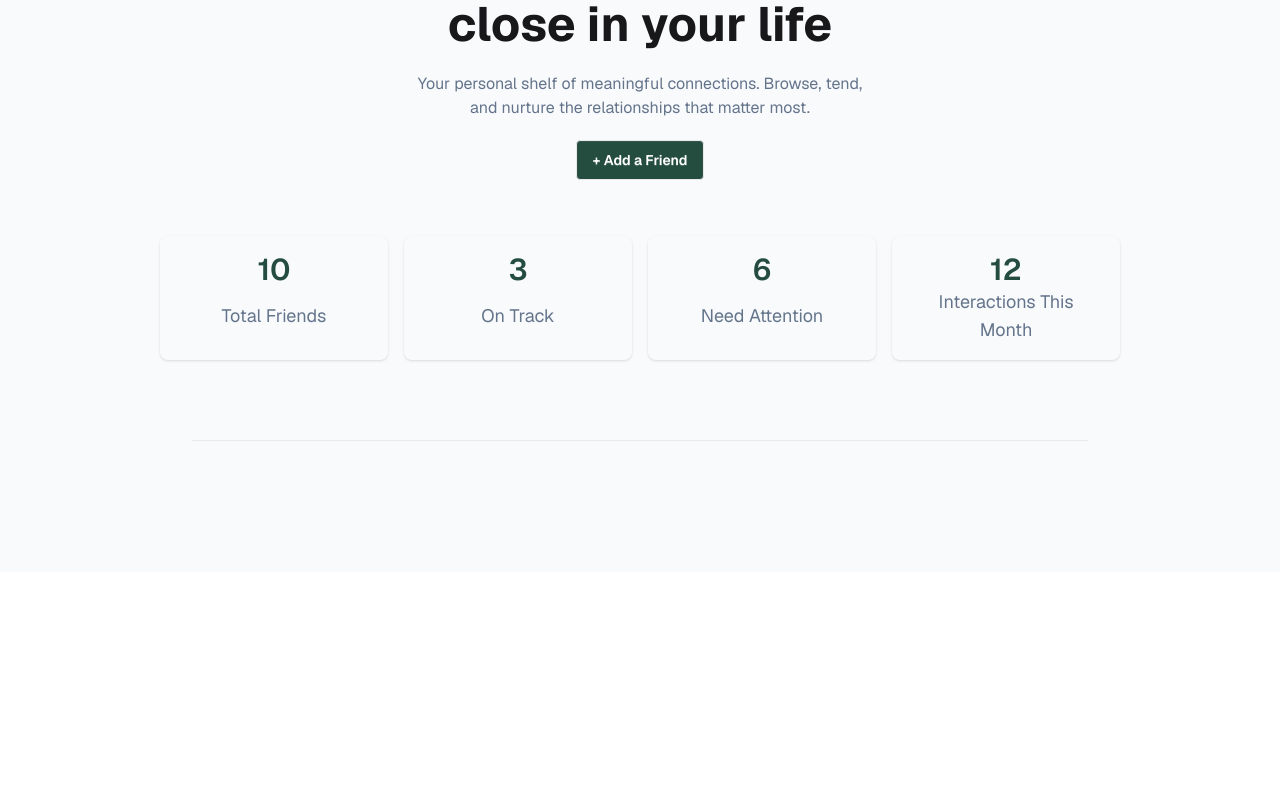
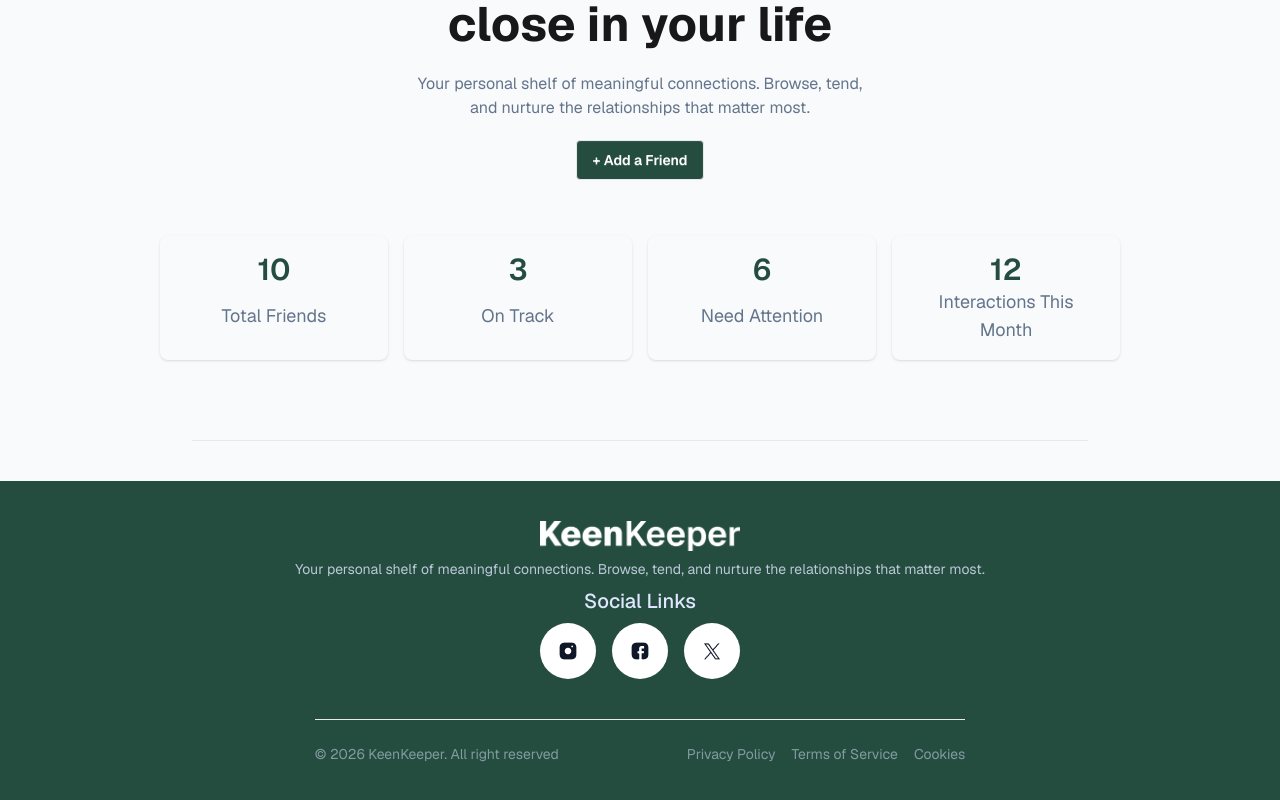
Before and after one commit to sagorteasc/PH-Assignment-07, a Next.js app: page / in a window 1280 px wide. Shown: the part 228-1028 px from the top of the page. Before the commit the page ends 800 px from the top, so only its background shows below. Built offline with nearby package versions, Linux system fonts and the light colour scheme.

Commit message:
add footer section

```diff
--- a/package.json
+++ b/package.json
@@ -9,9 +9,11 @@
     "lint": "eslint"
   },
   "dependencies": {
+    "lucide-react": "^1.8.0",
     "next": "16.2.3",
     "react": "19.2.4",
-    "react-dom": "19.2.4"
+    "react-dom": "19.2.4",
+    "react-icons": "^5.6.0"
   },
   "devDependencies": {
     "@tailwindcss/postcss": "^4",
--- a/src/app/layout.js
+++ b/src/app/layout.js
@@ -1,6 +1,7 @@
 import { Geist } from "next/font/google";
 import "./globals.css";
 import Navbar from "@/components/Navbar/Navbar";
+import Footer from "@/components/Footer/Footer";
 
 const geistSans = Geist({
   variable: "--font-geist-sans",
@@ -22,6 +23,7 @@ export default function RootLayout({ children }) {
       <body className={`${geistSans.className} min-h-full flex flex-col bg-[#F8FAFC]`}>
         <Navbar />
         {children}
+        <Footer />
       </body>
     </html>
   );
--- /dev/null
+++ b/src/components/Footer/Footer.jsx
@@ -0,0 +1,70 @@
+import Image from "next/image";
+import { FaInstagram } from "react-icons/fa6";
+
+const Footer = () => {
+    return (
+        <div className="bg-[#244D3F]">
+            <footer className="footer footer-horizontal footer-center text-primary-content py-10">
+                <div>
+                    <Image
+                        src={"/assets/logo-xl.png"}
+                        alt="Footer logo"
+                        width={200}
+                        height={200}
+                    />
+                    <p className="opacity-80">Your personal shelf of meaningful connections. Browse, tend, and nurture the relationships that matter most.</p>
+
+                    <nav>
+                        <h3 className="font-medium text-xl mb-2">Social Links</h3>
+                        <div className="grid grid-flow-col gap-4">
+                            <div className="bg-white w-fit rounded-full p-2">
+                                <Image
+                                    className="w-fit"
+                                    src="/assets/instagram.png"
+                                    alt="Facebook Logo"
+                                    width={30}
+                                    height={30}
+                                />
+                            </div>
+                            <div className="bg-white w-fit rounded-full p-2">
+                                <Image
+                                    className="w-fit"
+                                    src="/assets/facebook.png"
+                                    alt="Facebook Logo"
+                                    width={30}
+                                    height={30}
+                                />
+                            </div>
+                            <div className="bg-white w-fit rounded-full p-2">
+                                <Image
+                                    className="w-fit"
+                                    src="/assets/twitter.png"
+                                    alt="Facebook Logo"
+                                    width={30}
+                                    height={30}
+                                />
+                            </div>
+                        </div>
+                    </nav>
+                </div>
+
+                <div className="border-t border-[#E9E9E9]">
+                    <div className="pt-6 flex flex-col md:flex-row gap-4 md:gap-32 justify-between">
+                        <p className="opacity-50">© {new Date().getFullYear()} KeenKeeper. All right reserved</p>
+
+                        <div>
+                            <ul className="opacity-50 flex gap-4 items-center">
+                                <li>Privacy Policy</li>
+                                <li>Terms of Service</li>
+                                <li>Cookies</li>
+                            </ul>
+                        </div>
+                    </div>
+                </div>
+
+            </footer>
+        </div>
+    );
+};
+
+export default Footer;
```
Also changed, not shown: 1 other file (tests, documents, lock files or other folders).
